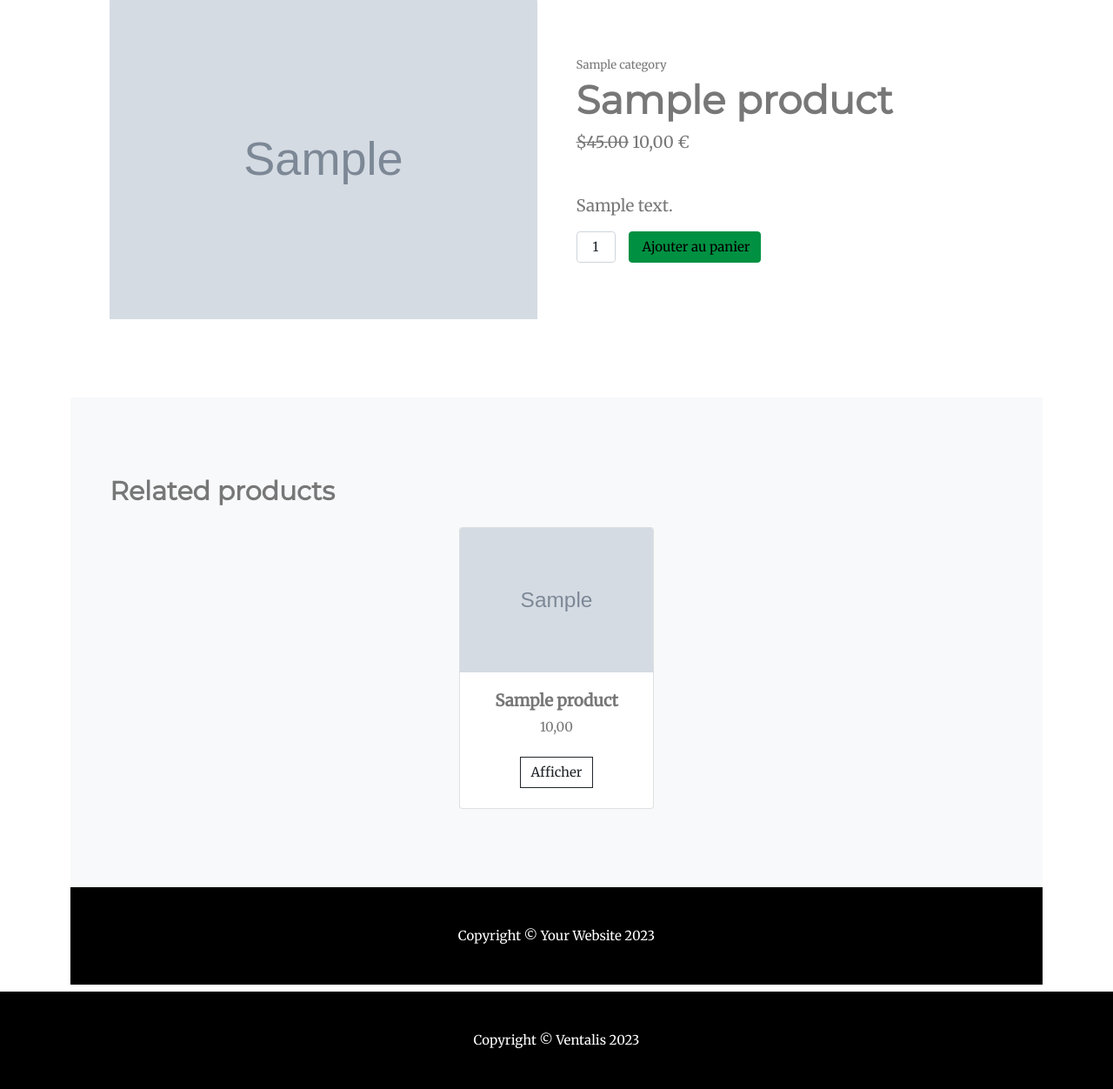
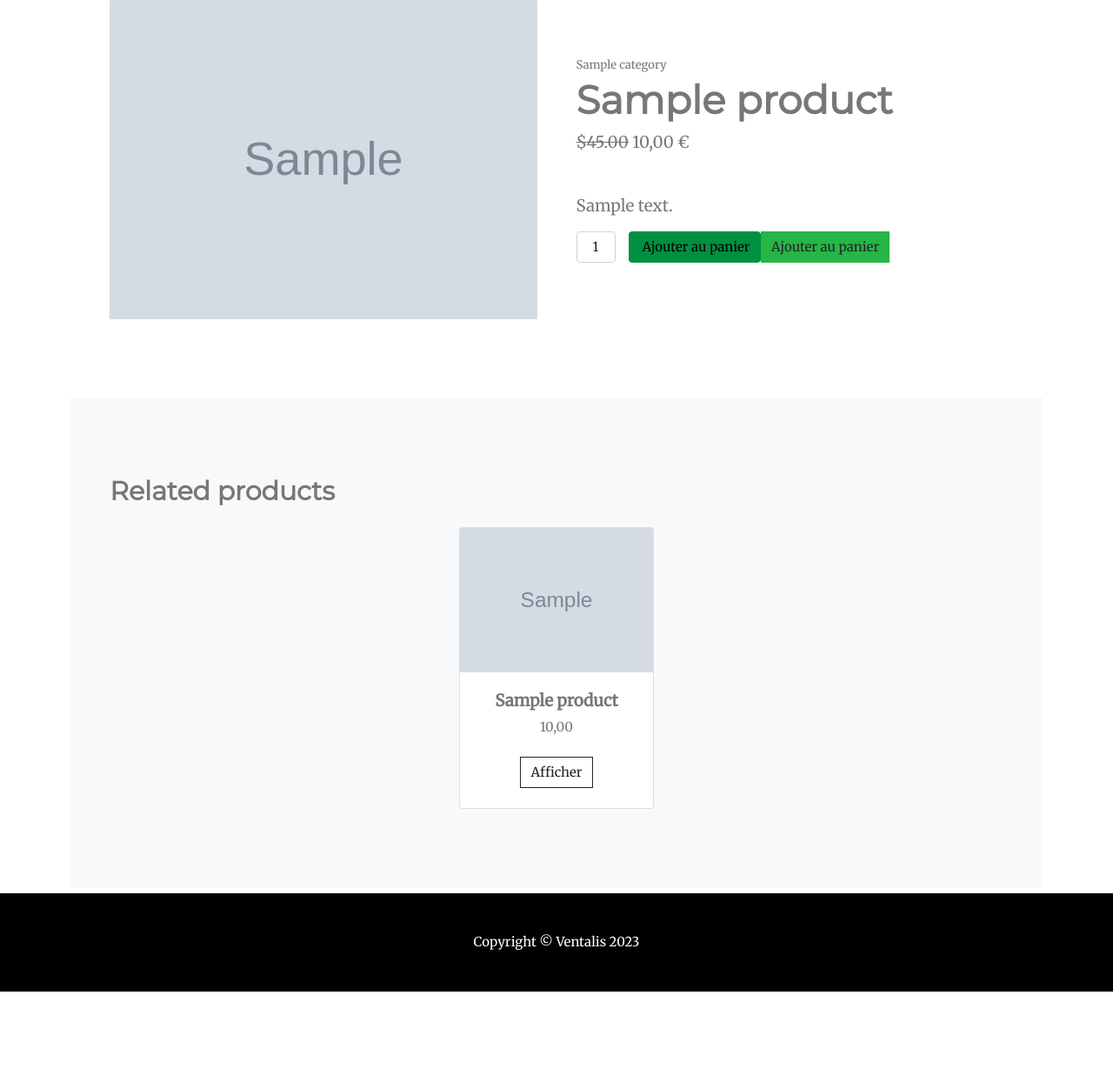
Before and after one commit to Aleks512/Ventalis, a Django app: a page that uses templates/base.html in a window 1280 px wide. Shown: the part 213-1465 px from the top of the page at 87% size. After the commit the page ends 1353 px from the top, so only its background shows below. Run offline with Django 4.2, Linux system fonts and the light colour scheme; tables that the repository leaves empty hold one stand-in row (values such as "Sample post"); grey boxes marked "Sample" are stand-in pictures; one stand-in notice (Sample message) is shown; some libraries are stand-ins or nearby versions.

Commit message:
products count update

```diff
--- a/store/context_processors.py
+++ b/store/context_processors.py
@@ -4,6 +4,6 @@ def cart_items(request):
     cartItems = 0
     if request.user.is_authenticated and request.user.is_client:
         customer = request.user.customer
-        order, created = Order.objects.get_or_create(customer=customer, complete=False)
+        order, created = Order.objects.get_or_create(customer=customer, completed=False)
         cartItems = order.get_cart_items()
     return {'cartItems': cartItems}
--- a/store/templates/store/cart.html
+++ b/store/templates/store/cart.html
@@ -7,7 +7,7 @@
 		<div class="col-lg-12">
 			<div class="box-element">
 
-				<a  class="btn btn-outline-dark" href="{% url 'store' %}">&#x2190; Continuer achats</a>
+				<a  class="btn btn-outline-dark" href="{% url 'products' %}">&#x2190; Continuer achats</a>
 
 				<br>
 				<br>
--- a/store/templates/store/index.html
+++ /dev/null
@@ -1,75 +0,0 @@
-{% extends "base.html" %}
-{% load static %}
-
-{% block content %}
-    {% if messages %}
-        <div class="alert alert-danger alert-dismissible fade show" role="alert">
-            {% for message in messages %}
-                {{ message }}
-            {% endfor %}
-            <button type="button" class="btn-close" data-bs-dismiss="alert" aria-label="Close"></button>
-        </div>
-    {% endif %}
-
-
-<!-- Product section-->
-<section class="py-5">
-    <div class="container px-4 px-lg-5 my-5">
-        <div class="row gx-4 gx-lg-5 align-items-center">
-            <div class="col-md-6"><img class="card-img-top mb-5 mb-md-0" src="{{ product.image.url }}" alt="{{ product.name }}" /></div>
-            <div class="col-md-6">
-                <div class="small mb-1">{{ product.category }}</div>
-                <h1 class="display-5 fw-bolder">{{ product.name }}</h1>
-                <div class="fs-5 mb-5">
-                    <span class="text-decoration-line-through">$45.00</span>
-                    <span>{{ product.price }} €</span>
-                </div>
-                <p class="lead">{{ product.description }}</p>
-                <div class="d-flex">
-                    <input class="form-control text-center me-3" id="inputQuantity" type="num" value="1" style="max-width: 3rem" />
-                    <button data-product="{{product.id}}" data-action="add" class="btn btn-outline-dark flex-shrink-0 custom-button rounded update-cart" type="button">
-                        <i class="bi-cart-fill me-1"></i>
-                        Ajouter au panier
-                    </button>
-                </div>
-            </div>
-        </div>
-    </div>
-</section>
-<!-- Related items section-->
-<!-- Related items section -->
-<section class="py-5 bg-light">
-    <div class="container px-4 px-lg-5 mt-5">
-        <h2 class="fw-bolder mb-4">Related products</h2>
-        <div class="row gx-4 gx-lg-5 row-cols-2 row-cols-md-3 row-cols-xl-4 justify-content-center">
-            {% for product in related_products %}
-                <div class="col mb-5">
-                    <div class="card h-100">
-                        <!-- Product image-->
-                        <img class="card-img-top" src="{{ product.image.url }}" alt="{{ product.name }}" />
-                        <!-- Product details-->
-                        <div class="card-body p-4">
-                            <div class="text-center">
-                                <!-- Product name-->
-                                <h5 class="fw-bolder">{{ product.name }}</h5>
-                                <!-- Product price-->
-                                {{ product.price }}
-                            </div>
-                        </div>
-                        <!-- Product actions-->
-                        <div class="card-footer p-4 pt-0 border-top-0 bg-transparent">
-                            <div class="text-center"><a class="btn btn-outline-dark mt-auto" href="{{ product.get_absolute_url }}">Afficher</a></div>
-                        </div>
-                    </div>
-                </div>
-            {% endfor %}
-        </div>
-    </div>
-</section>
-
-<!-- Footer-->
-<footer class="py-5 bg-dark">
-    <div class="container"><p class="m-0 text-center text-white">Copyright &copy; Your Website 2023</p></div>
-</footer>
-
-{% endblock %}
--- a/store/templates/store/product_detail.html
+++ b/store/templates/store/product_detail.html
@@ -11,42 +11,64 @@
         </div>
     {% endif %}
 
-    <div class="container mt-4">
-         <div class="row justify-content-center align-items-center h-100">
-        <div class="row justify-content-center">
-            <div class="col-md-8">
-                <div class="card">
-                    <div class="card-header bg-black">
-                        <h4 class="mb-0">{{ product.name }}</h4>
+
+<!-- Product section-->
+<section class="py-5">
+    <div class="container px-4 px-lg-5 my-5">
+        <div class="row gx-4 gx-lg-5 align-items-center">
+            <div class="col-md-6"><img class="card-img-top mb-5 mb-md-0" src="{{ product.image.url }}" alt="{{ product.name }}" /></div>
+            <div class="col-md-6">
+                <div class="small mb-1">{{ product.category }}</div>
+                <h1 class="display-5 fw-bolder">{{ product.name }}</h1>
+                <div class="fs-5 mb-5">
+                    <span class="text-decoration-line-through">$45.00</span>
+                    <span>{{ product.price }} €</span>
                 </div>
-                    <div class="card-body">
-                        {% for message in messages %}
-                            <div class="alert alert-info">{{ message }}</div>
-                        {% endfor %}
-                        <div class="row">
-                            <div class="col-md-6">
-                                <img src="{{ product.image.url }}" alt="{{ product.name }}" class="img-fluid">
-                            </div>
-                            <div class="col-md-6">
-                                <div class="mb-3">
-                                    <h5>Prix unitaire:</h5>
-                                    <p>{{ product.unit_price }} €</p>
-                                    <p class="info-custom">Prix pour 1000 unités : {{ product.price_for_1000_units }}</p>
-                                </div>
-                                <div class="mb-3">
-                                    <h5>Description:</h5>
-                                    <p>{{ product.description }}</p>
-                                </div>
+                <p class="lead">{{ product.description }}</p>
+                <div class="d-flex">
+                    <input class="form-control text-center me-3" id="inputQuantity" type="num" value="1" style="max-width: 3rem" />
+                    <button href="{% url 'add-to-cart' slug=product.slug %}" class="btn btn-outline-dark flex-shrink-0 custom-button rounded" type="submit">
+                        <i class="bi-cart-fill me-1"></i>
+                        Ajouter au panier
+                    </button>
                             <div class="text-end">
-                                    <a href="#" class="btn custom-btn" style="background-color: #27b547; border-color: #27b547;">Ajouter au panier</a>
-                                    <p></p>
+                                    <a href="{% url 'add-to-cart' product.slug %}" class="btn custom-btn" style="background-color: #27b547; border-color: #27b547;">Ajouter au panier</a>
                                 </div>
                 </div>
             </div>
         </div>
     </div>
+</section>
+<!-- Related items section-->
+<!-- Related items section -->
+<section class="py-5 bg-light">
+    <div class="container px-4 px-lg-5 mt-5">
+        <h2 class="fw-bolder mb-4">Related products</h2>
+        <div class="row gx-4 gx-lg-5 row-cols-2 row-cols-md-3 row-cols-xl-4 justify-content-center">
+            {% for product in related_products %}
+                <div class="col mb-5">
+                    <div class="card h-100">
+                        <!-- Product image-->
+                        <img class="card-img-top" src="{{ product.image.url }}" alt="{{ product.name }}" />
+                        <!-- Product details-->
+                        <div class="card-body p-4">
+                            <div class="text-center">
+                                <!-- Product name-->
+                                <h5 class="fw-bolder">{{ product.name }}</h5>
+                                <!-- Product price-->
+                                {{ product.price }}
+                            </div>
+                        </div>
+                        <!-- Product actions-->
+                        <div class="card-footer p-4 pt-0 border-top-0 bg-transparent">
+                            <div class="text-center"><a class="btn btn-outline-dark mt-auto" href="{{ product.get_absolute_url }}">Afficher</a></div>
                         </div>
                     </div>
                 </div>
+            {% endfor %}
         </div>
+    </div>
+</section>
+
+
 {% endblock %}
--- a/store/urls.py
+++ b/store/urls.py
@@ -6,6 +6,7 @@ urlpatterns = [
 	#Leave as empty string for base url
 	path('cart/', views.cart, name="cart"),
 	path('checkout/', views.checkout, name="checkout"),
+	path('add-to-cart/<slug:slug>/', views.add_to_cart, name='add-to-cart'),
 
 	path('products/',views.products, name="products"),
 	path('products-management/', views.products_list_mng, name='products-list-mng'),
--- a/store/views.py
+++ b/store/views.py
@@ -3,6 +3,7 @@ import asyncio
 from django.contrib.auth.decorators import login_required, user_passes_test
 from django.http import HttpResponseForbidden, HttpResponse
 from django.shortcuts import render, redirect, get_object_or_404
+from django.contrib import messages
 from pprint import pprint
 
 
@@ -18,21 +19,33 @@ def products(request):
     context = {"products": products, "categories": categories, "selected_category": selected_category}
     return render(request, "store/products.html", context)
 
-@login_required()
 def add_to_cart(request, slug):
+    # Récupérer le produit en fonction du slug
     product = get_object_or_404(Product, slug=slug)
-    order_item, created = OrderItem.objects.get_or_create(
-        customer=request.user,
-        product=product,
-    )
 
+    # Récupérer ou créer le panier en cours pour l'utilisateur connecté
+    order, created = Order.objects.get_or_create(customer=request.user.customer, completed=False)
+
+    # Récupérer ou créer l'élément de commande pour le produit
+    order_item, created = OrderItem.objects.get_or_create(order=order, product=product, ordered=False)
+
+    # Mettre à jour la quantité et envoyer un message approprié
+    if created:
+        messages.success(request, "Produit ajouté au panier avec succès.")
+    else:
+        order_item.quantity += 1
+        order_item.save()
+        messages.info(request, "La quantité du produit a été mise à jour.")
+
+    # Rediriger vers la page du panier
+    return redirect('products')
 
 
 @login_required
 def cart(request):
     if request.user.is_client:
         customer = request.user.customer
-        order, created = Order.objects.get_or_create(customer=customer, complete=False)
+        order, created = Order.objects.get_or_create(customer=customer, completed=False)
         items = order.orderitem_set.all()
         print(items)
         cartItems = order.get_cart_items()
@@ -44,7 +57,7 @@ def cart(request):
 def checkout(request):
     if request.user.is_client:
         customer = request.user.customer
-        order, created = Order.objects.get_or_create(customer=customer, complete=False)
+        order, created = Order.objects.get_or_create(customer=customer, completed=False)
         items = order.orderitem_set.all()
         print(items)
         cartItems = order.get_cart_items()
@@ -74,7 +87,7 @@ def product_detail(request, slug):
     product_cat = product.category
     related_products=product_cat.product_set.all()
 
-    return render(request, "store/index.html", context={"product":product, 'related_products':related_products})
+    return render(request, "store/product_detail.html", context={"product":product, 'related_products':related_products})
 
 @consultant_required
 def product_create_view(request):
```
Also changed, not shown: store/admin.py (+1 -10 lines), store/models.py (+7 -7 lines), store/migrations/0006_rename_complete_order_completed_and_more.py (added), store/migrations/0007_orderitem_order.py (added). Lines whose indentation alone changed are shown as unchanged.
